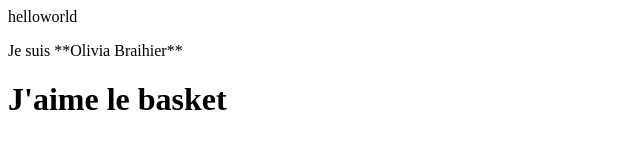
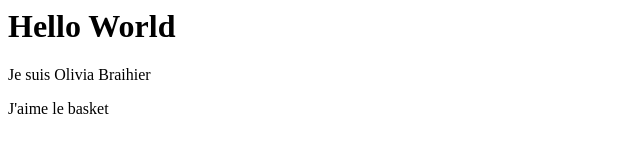
Before and after one commit to braioli/helloworld, a plain HTML site: page index.html in a window 1280 px wide. Shown: the whole page, without its empty margins (0-640 px from the left). Drawn offline with Linux system fonts and the light colour scheme.

Commit message:
Update index.html

```diff
--- a/index.html
+++ b/index.html
@@ -1,3 +1,3 @@
- helloworld
-<p> Je suis **Olivia Braihier** </p>
-<h1> J'aime le basket </h1>
+<h1> Hello World </h1>
+<p> Je suis Olivia Braihier </p>
+<p> J'aime le basket </p>
```
